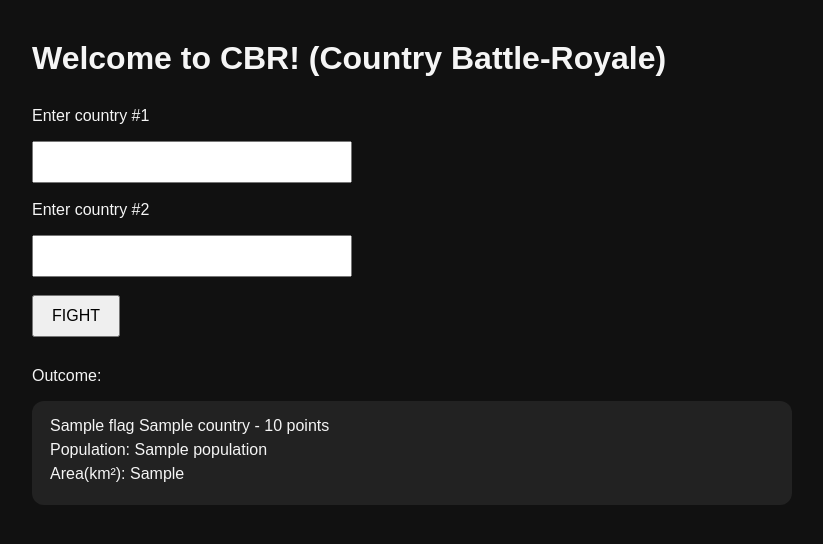
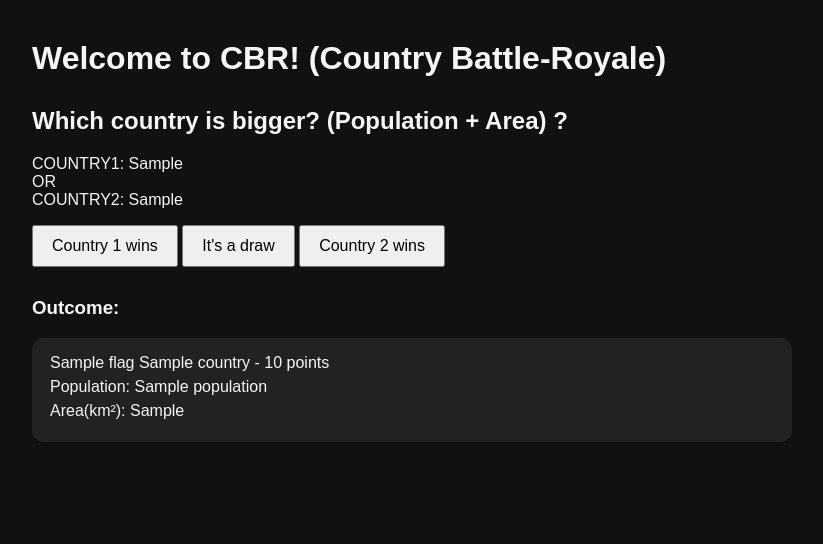
Before and after one commit to jakubbarak2001/CountryBattleRoyale, a Flask app: template templates/index.html in a window 1280 px wide. Shown: the top 544 px of the page, without its empty margins (228-1051 px from the left). Run offline with Flask 3, Linux system fonts and the light colour scheme; the template is opened without the code that fills it: most values are stand-ins (such as "Sample title", 1, 10 or a date in 2020); parts of the project's set-up code (start-up, migrations or seed data) failed here and were passed over.

Commit message:
index refactor + removal of user input country, now it's randomly generated.

```diff
--- a/app.py
+++ b/app.py
@@ -1,22 +1,45 @@
 from flask import Flask, render_template, request
 
-from countries import compare_two_countries
+from countries import compare_two_countries, select_and_compare_random_countries
 
 app = Flask(__name__)
 
-@app.route("/", methods=['GET', 'POST'])
+
+@app.route("/", methods=["GET", "POST"])
 def index():
-    if request.method == 'POST':
-        result = request.form
-        country_1 = result["country1"]
-        country_2 = result["country2"]
-        try:
-            battle_data = compare_two_countries(country_1, country_2)
-        except ValueError:
-            battle_data = "One of those countries doesn't exist, try again."
-    else:
-        battle_data = "Enter the country names!"
-    return render_template('index.html', data=battle_data)
 
-if __name__ == '__main__':
+    if request.method == "GET":
+        random_countries = select_and_compare_random_countries()
+        country_names = list(random_countries.keys())
+
+        country_1 = country_names[0]
+        country_2 = country_names[1]
+
+        return render_template(
+            "index.html",
+            data=None,
+            country_1=country_1,
+            country_2=country_2
+        )
+
+    if request.method == "POST":
+        country_1 = request.form["country1"]
+        country_2 = request.form["country2"]
+        guess = request.form["guess"]
+
+        battle_data = compare_two_countries(country_1, country_2)
+
+        print(country_1)
+        print(country_2)
+        print(guess)
+
+        return render_template(
+            "index.html",
+            data=battle_data,
+            country_1=country_1,
+            country_2=country_2
+        )
+
+
+if __name__ == "__main__":
     app.run(debug=True)
--- a/templates/index.html
+++ b/templates/index.html
@@ -6,19 +6,31 @@
 </head>
 <body>
     <H1>Welcome to CBR! (Country Battle-Royale)</H1>
+    <H2>Which country is bigger? (Population + Area) ?</H2>
+    <p>
+    <div>COUNTRY1: {{ country_1 }}</div>
+    <div>OR</div>
+    <div>COUNTRY2: {{ country_2 }}</div>
+        </p>
     <form method="post">
-        <p>Enter country #1</p>
-        <input type="text" name="country1" required>
-        <p>Enter country #2</p>
-        <input type="text" name="country2" required>
-        <p></p>
-        <button>FIGHT</button>
+
+        <input type="hidden" name="country1" value="{{ country_1 }}">
+        <input type="hidden" name="country2" value="{{ country_2 }}">
+
+        <button name="guess" value="country1">Country 1 wins</button>
+        <button name="guess" value="draw">It's a draw</button>
+        <button name="guess" value="country2">Country 2 wins</button>
+
     </form>
-    Outcome: {% for country, stats in data.items() %}
+        {% if data %}
+            <h3>Outcome:</h3>
+
+            {% for country, stats in data.items() %}
                 <div class="country-card">
                     {{ stats["Flag"] }} {{ country }} - {{ stats["Points"] }} points
                     <p>Population: {{ stats["Population"] }}</p>
                     <p>Area(km²): {{ stats["Area(km)"] }}</p>
                 </div>
             {% endfor %}
+        {% endif %}
 </body>
```
Lines whose indentation alone changed are shown as unchanged.
